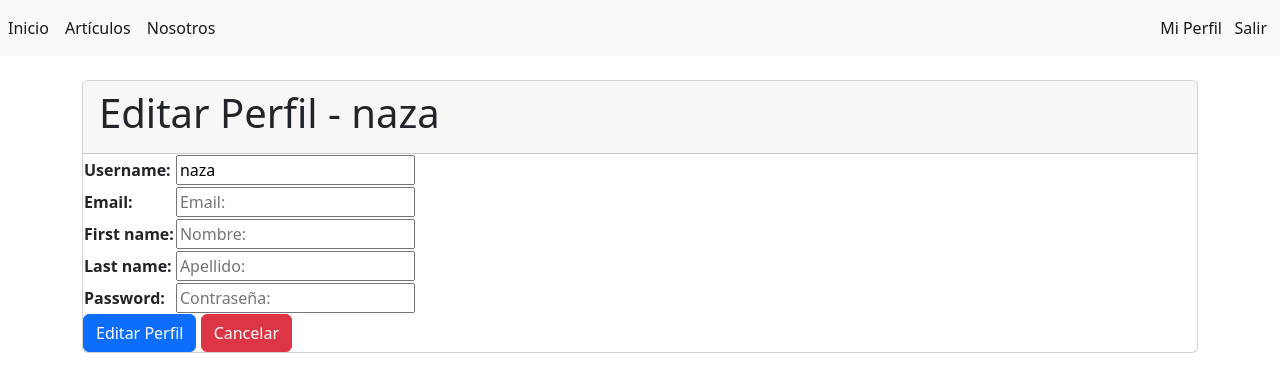
After one commit to NazaPons/FinalProject, a Django app: page /editarPerfil/ in a window 1280 px wide. The commit adds this page. Shown: the top 392 px of the page. Run offline with Django 4.2, Linux system fonts and the light colour scheme; a user stored in the database is signed in; data comes from the database, SQL or seed files in the repository; both versions use the stored data as it was after the commit.

Commit message:
Agregamos funcionalidad de perfil, y botones de cancelar en ciertos puntos específicos

```diff
--- a/libreria/forms.py
+++ b/libreria/forms.py
@@ -1,6 +1,6 @@
 from django import forms
 from .models import Articulo
-from django.contrib.auth.forms import UserCreationForm
+from django.contrib.auth.forms import UserCreationForm, UserChangeForm, PasswordChangeForm
 from django.contrib.auth.models import User
 
 
@@ -18,3 +18,25 @@ class UserRegisterForm(UserCreationForm):
         model = User
         fields = ['username', 'email', 'password1', 'password2']
         help_texts = {k:"" for k in fields}
+
+class UserEditForm(UserChangeForm):
+    username = forms.CharField(widget= forms.TextInput(attrs={'placeholder': 'Usuario: '}))
+    email = forms.EmailField(widget= forms.TextInput(attrs={'placeholder': 'Email: '}))
+    first_name = forms.CharField(widget= forms.TextInput(attrs={'placeholder': 'Nombre: '}))
+    last_name = forms.CharField(widget= forms.TextInput(attrs={'placeholder': 'Apellido: '}))
+    password = forms.CharField(widget= forms.PasswordInput(attrs={'placeholder': 'Contraseña: '}))
+
+    class Meta:
+        model = User
+        fields = ['username', 'email', 'first_name', 'last_name', 'password']
+        help_texts = {k:"" for k in fields}
+
+class ChangePasswordForm(PasswordChangeForm):
+    old_password = forms.CharField(label="", widget= forms.PasswordInput(attrs={'placeholder': "Vieja Contraseña: "}))
+    new_password1 = forms.CharField(label="",widget= forms.PasswordInput(attrs={'placeholder': "Nueva Contraseña: "}))
+    new_password2 = forms.CharField(label="",widget= forms.PasswordInput(attrs={'placeholder': "Confirmar nueva contraseña: "}))
+
+    class Meta:
+        model = User
+        fields = ['old_password', 'new_password1', 'new_password2']
+        help_texts = {k:"" for k in fields}
--- a/libreria/templates/articulos/index.html
+++ b/libreria/templates/articulos/index.html
@@ -11,10 +11,10 @@
         <a name="" id="" class="btn btn-success" href="{% url 'crear' %}" role="button">Agregar nuevo artículo</a>
     </div>
     <div class="card-body">
-        <h4 class="card-title">Articulos</h4>
+        <h3 class="card-title">Articulos</h3>
 
         <div class="table-responsive">
-            <table class="table table-primary">
+            <table class="table table-default">
                 <thead>
                     <tr>
                         <th scope="col">ID</th>
--- /dev/null
+++ b/libreria/templates/paginas/editarPerfil.html
@@ -0,0 +1,26 @@
+{% extends "base.html" %}
+{% load static %}
+
+{% block titulo %} Editar Perfil {% endblock %}
+
+{% block contenido %}
+
+
+
+<div class="card">
+    <div class="card-header">
+        <h1 class="card-title">Editar Perfil - {{user.username}}</h1>
+    </div>
+        <div class="list-group">
+            <form method="POST">{% csrf_token %}
+                <table>
+                    {{ form.as_table }}
+                </table>
+                <button  class="btn btn-primary" type="submit" id="submit">Editar Perfil</button>
+                <a class="btn btn-danger" href="{% url 'perfil' %}" role="button">Cancelar</a>
+            </form>
+        </div>
+</div>
+
+
+{% endblock %}
--- a/libreria/urls.py
+++ b/libreria/urls.py
@@ -15,9 +15,11 @@ urlpatterns = [
     path('articulos/editar/<int:id>', views.editar, name='editar'),
 
     path('registro/', views.registro, name='registro'),
-    path('perfil/', views.perfil, name='perfil'),
     path('login/', LoginView.as_view(template_name='paginas/login.html'), name='login'),
     path('logout/', LogoutView.as_view(template_name='paginas/logout.html'), name='logout'),
+    path('perfil/', views.perfil, name='perfil'),
+    path('editarPerfil/', views.editarPerfil, name='editarPerfil'),
+    path('cambiarContraseña/', views.cambiarContraseña, name='cambiarContraseña'),
 
 
 ]+ static(settings.MEDIA_URL, document_root=settings.MEDIA_ROOT)
--- a/libreria/views.py
+++ b/libreria/views.py
@@ -1,9 +1,10 @@
 from django.shortcuts import render, redirect
 from django.http import HttpResponse
 from .models import Articulo
-from .forms import ArticuloForm, UserRegisterForm
-from django.contrib.auth.forms import UserCreationForm
+from .forms import ArticuloForm, UserRegisterForm, UserEditForm, ChangePasswordForm
 from django.contrib import messages
+from django.contrib.auth.models import User
+from django.contrib.auth import update_session_auth_hash
 # Create your views here.
 
 def inicio(request):
@@ -52,3 +53,32 @@ def registro(request):
 
     context = {'form': form}
     return render(request, 'paginas/registro.html', context)
+
+def editarPerfil(request):
+    usuario = request.user
+    user_basic_info = User.objects.get(id = usuario.id)
+    if request.method == 'POST':
+        form = UserEditForm(request.POST, instance = usuario)
+        if form.is_valid():
+            #Datos que se van a actualizar
+            user_basic_info.username = form.cleaned_data.get('username')
+            user_basic_info.email = form.cleaned_data.get('email')
+            user_basic_info.first_name = form.cleaned_data.get('first_name')
+            user_basic_info.last_name = form.cleaned_data.get('last_name')
+            user_basic_info.save()
+            return render(request, 'paginas/perfil.html')
+    else:
+        form = UserEditForm(initial={'email': usuario.email, 'username': usuario.username, 'first_name': usuario.first_name, 'last_name': usuario.last_name })
+    return render(request, 'paginas/editarPerfil.html', {'form': form, 'usuario': usuario})
+
+def cambiarContraseña(request):
+    usuario = request.user
+    if request.method == 'POST':
+        form = ChangePasswordForm(data = request.POST, user = request.user)
+        if form.is_valid():
+            user = form.save()
+            update_session_auth_hash(request, user)
+            return render(request, 'perfil.html')
+    else:
+        form = ChangePasswordForm(user = request.user)
+    return render(request, 'changepass.html', {'form': form, 'usuario': usuario})
```
Also changed, not shown: libreria/templates/paginas/perfil.html (+21 -10 lines), db.sqlite3, libreria/templates/paginas/cambiarContraseña.html (added).
